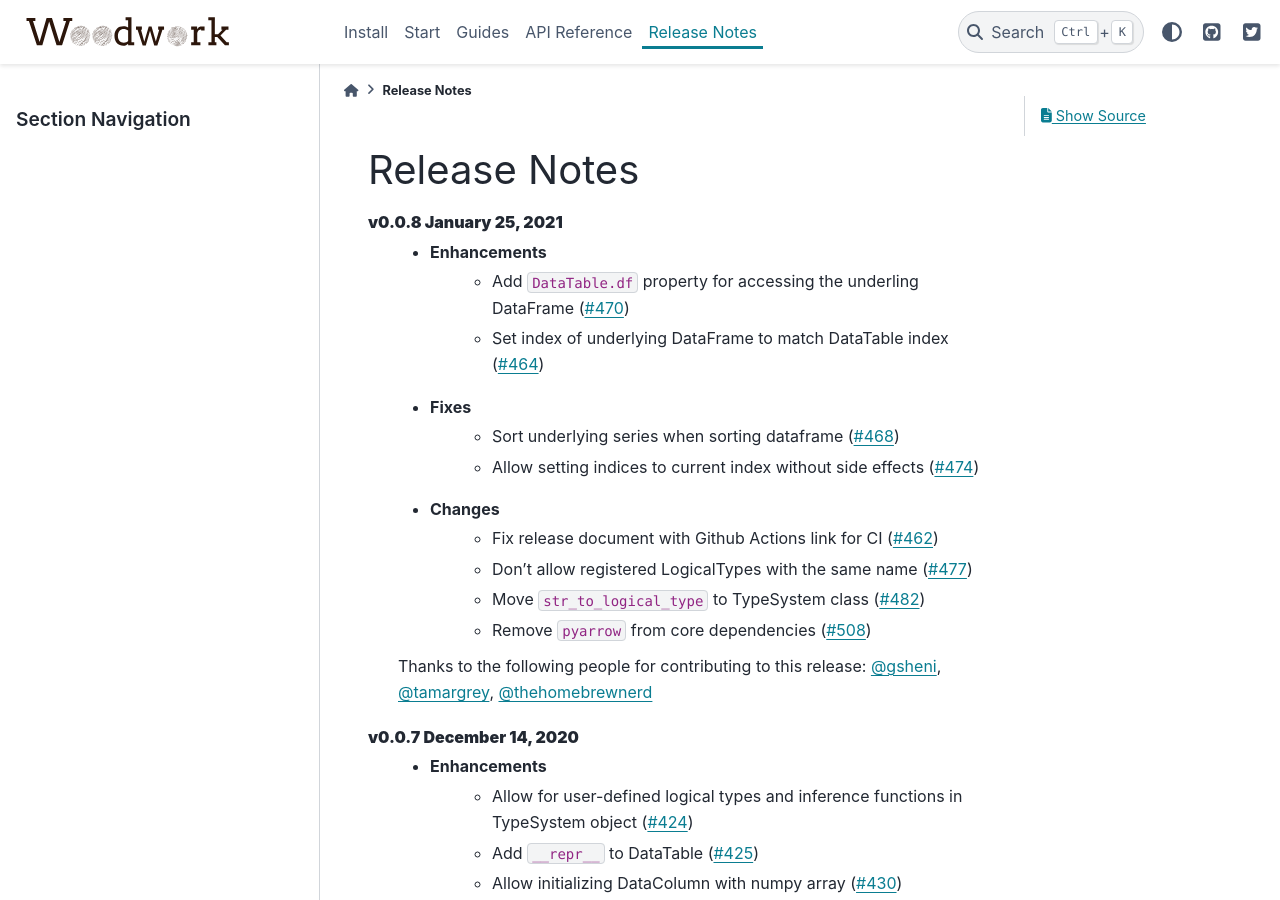
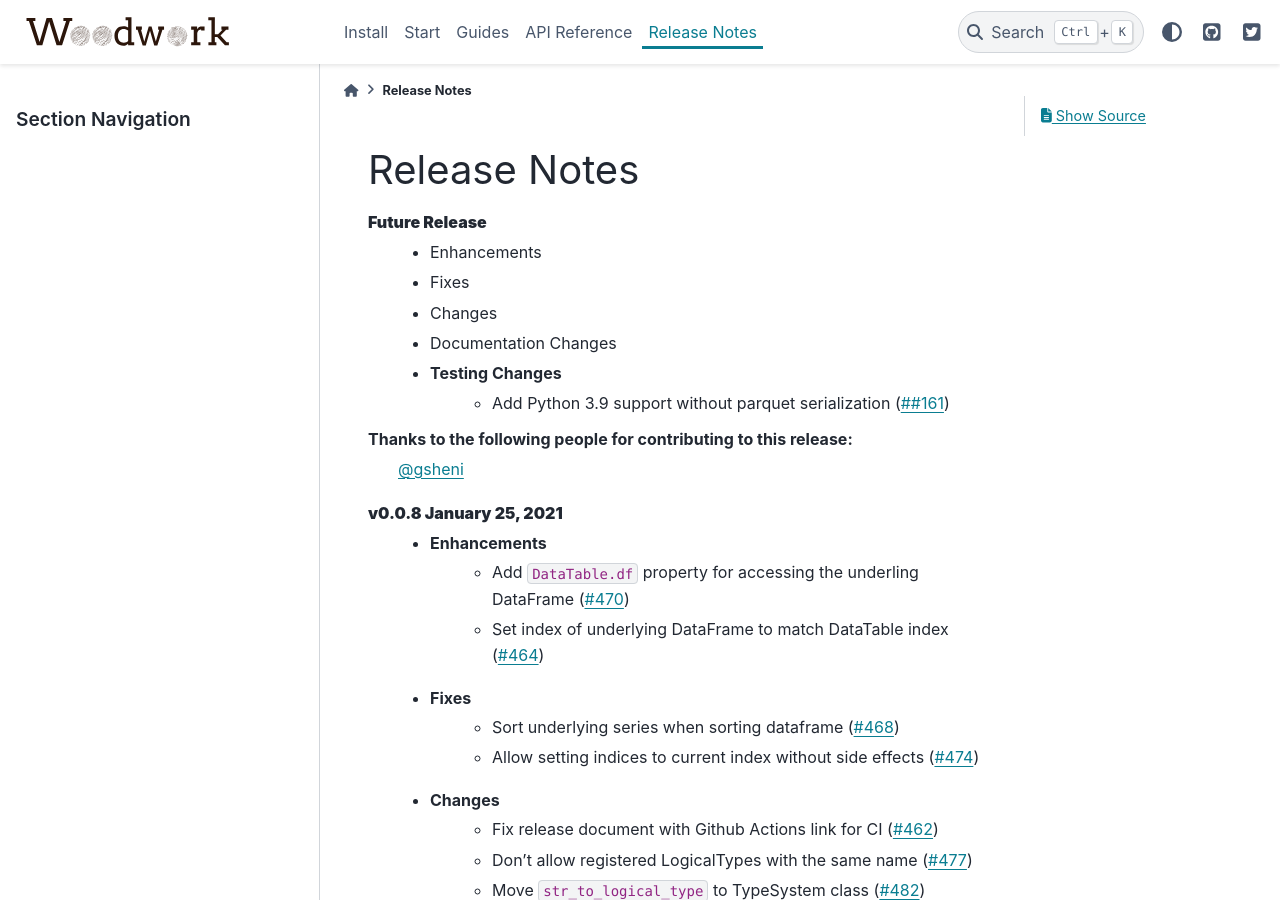
Before and after one commit to alteryx/woodwork, a Sphinx documentation site: the page built from docs/source/release_notes.rst, in a window 1280 px wide and 900 px high. Built offline with Sphinx 7.4.7 and the PyData theme 0.15.4, drawn with Linux system fonts in a browser that asks for light colours; comment, search, counter and statistics services are not loaded.

Commit message:
fix release notes

```diff
--- a/docs/source/release_notes.rst
+++ b/docs/source/release_notes.rst
@@ -2,14 +2,16 @@
 
 Release Notes
 -------------
-.. **Future Release**
+**Future Release**
     * Enhancements
     * Fixes
     * Changes
     * Documentation Changes
     * Testing Changes
+       * Add Python 3.9 support without parquet serialization (:pr:`#161`)
 
-.. Thanks to the following people for contributing to this release:
+Thanks to the following people for contributing to this release:
+    :user:`gsheni`
 
 **v0.0.8 January 25, 2021**
     * Enhancements
```
Also changed, not shown: 1 other file.
